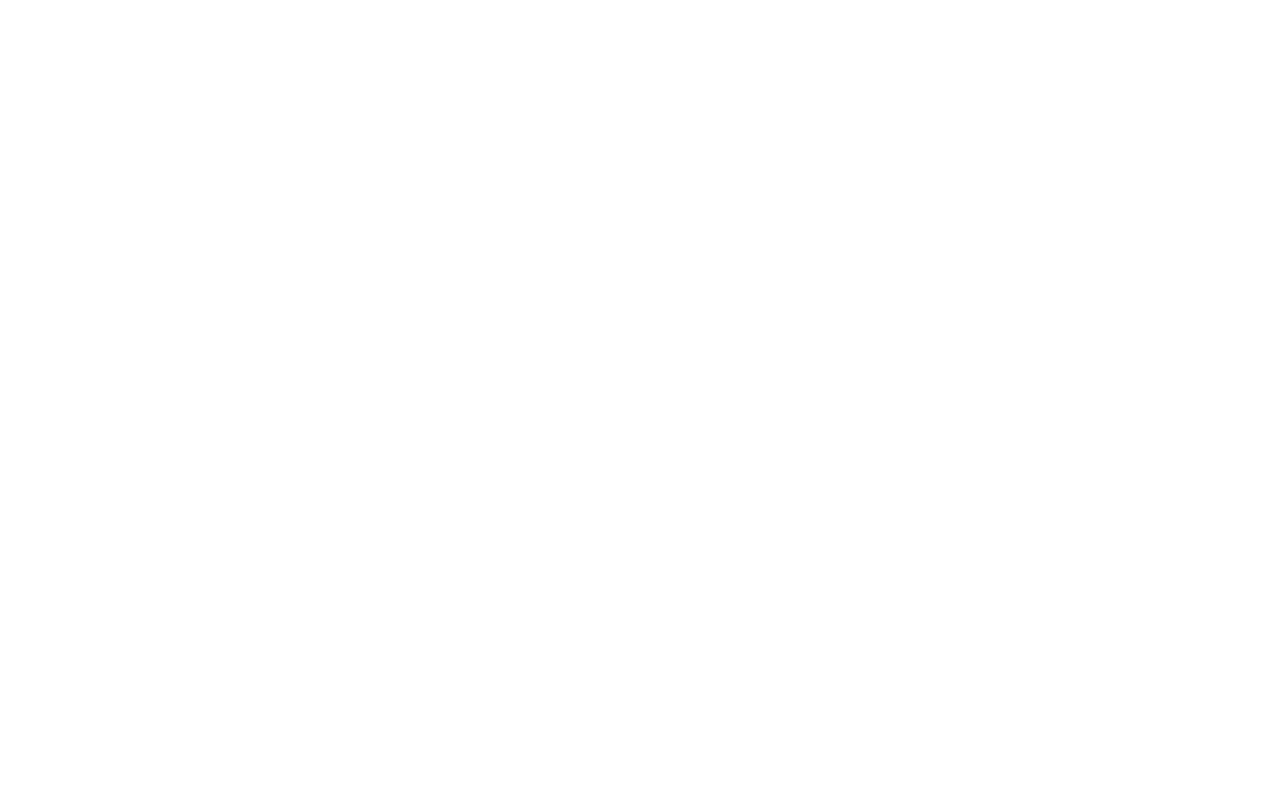
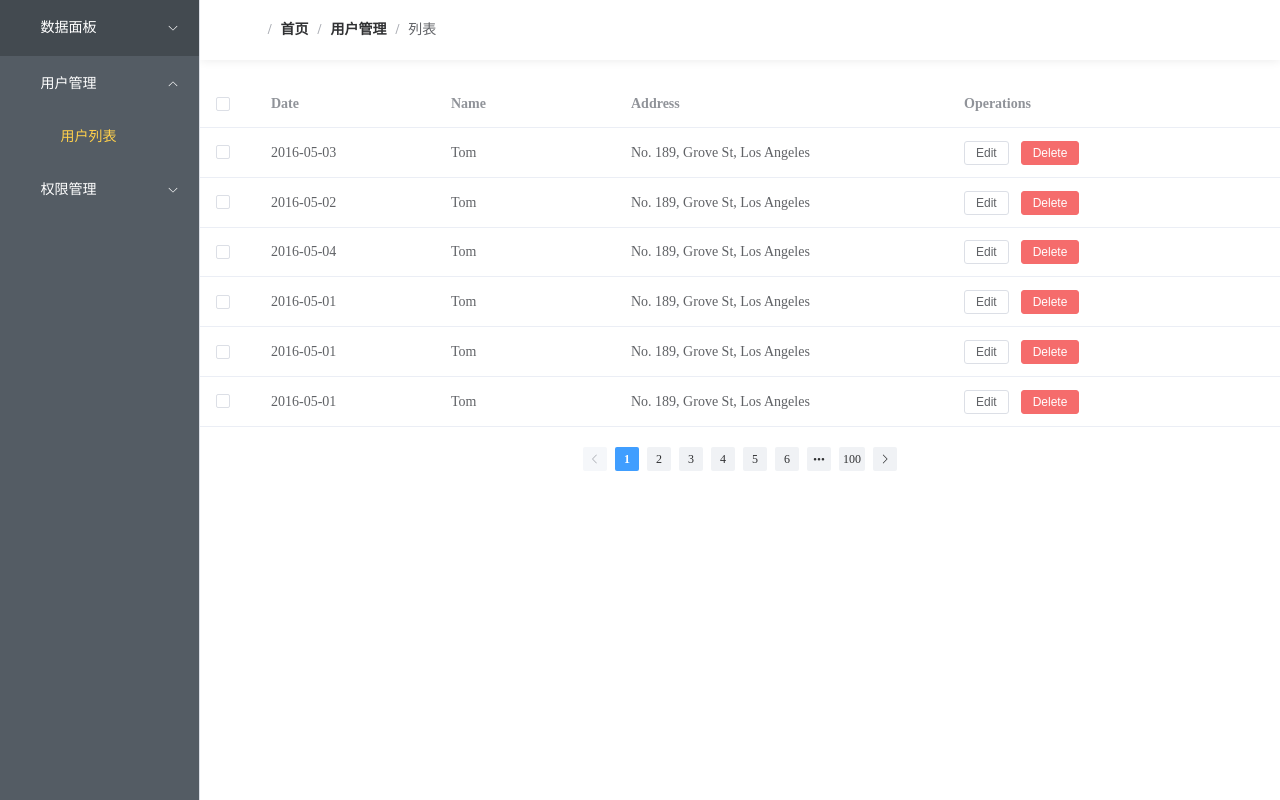
Before and after one commit to JumSama/gym-MS, a Vue app: page /main/user/list in a window 1280 px wide. Before the commit this address had no page. Built offline with nearby package versions, Linux system fonts and the light colour scheme; a web font is replaced by a local one.

Commit message:
feat:用户列表

```diff
--- a/src/assets/iconfont/iconfont.css
+++ b/src/assets/iconfont/iconfont.css
@@ -1,8 +1,8 @@
 @font-face {
   font-family: "iconfont"; /* Project id 3243298 */
-  src: url('//at.alicdn.com/t/font_3243298_o9rwfrgpbq8.woff2?t=1647176585197') format('woff2'),
-       url('//at.alicdn.com/t/font_3243298_o9rwfrgpbq8.woff?t=1647176585197') format('woff'),
-       url('//at.alicdn.com/t/font_3243298_o9rwfrgpbq8.ttf?t=1647176585197') format('truetype');
+  src: url('//at.alicdn.com/t/font_3243298_1vhfhor2tli.woff2?t=1647179266417') format('woff2'),
+       url('//at.alicdn.com/t/font_3243298_1vhfhor2tli.woff?t=1647179266417') format('woff'),
+       url('//at.alicdn.com/t/font_3243298_1vhfhor2tli.ttf?t=1647179266417') format('truetype');
 }
 
 .iconfont {
@@ -11,6 +11,10 @@
   font-style: normal;
   -webkit-font-smoothing: antialiased;
   -moz-osx-font-smoothing: grayscale;
+}
+
+.icon-tiaoxuanxiangmu:before {
+  content: "\e6df";
 }
 
 .icon-zhedie2:before {
--- a/src/router/index.js
+++ b/src/router/index.js
@@ -9,7 +9,25 @@
     },
     {
       path: '/main',
-      component: () => import('@/views/main/main.vue')
+      component: () => import('@/views/main/main.vue'),
+      name: '首页',
+      children: [
+        {
+          path: '/main/user/list',
+          component: () => import('@/views/main/user/user-list.vue'),
+          name: '用户管理'
+        },
+        {
+          path: '/main/right/list',
+          component: () => import('@/views/main/right/right-list.vue'),
+          name: '权限管理'
+        },
+        {
+          path: '/main/analysis/display',
+          component: () => import('@/views/main/analysis/analysis-display.vue'),
+          name: '数据展示'
+        }
+      ]
     }
   ]
 })
--- /dev/null
+++ b/src/views/main/analysis/analysis-display.vue
@@ -0,0 +1,5 @@
+<template>
+  <div>数据展示</div>
+</template>
+
+<script setup></script>
--- a/src/views/main/components/nav-header/cpts/breadcrumb.vue
+++ b/src/views/main/components/nav-header/cpts/breadcrumb.vue
@@ -1,12 +1,21 @@
 <template>
   <el-breadcrumb separator="/">
-    <el-breadcrumb-item :to="{ path: '/' }">homepage</el-breadcrumb-item>
-    <el-breadcrumb-item
-      ><a href="/">promotion management</a></el-breadcrumb-item
-    >
-    <el-breadcrumb-item>promotion list</el-breadcrumb-item>
-    <el-breadcrumb-item>promotion detail</el-breadcrumb-item>
+    <template v-for="path in paths" :key="path">
+      <el-breadcrumb-item :to="{ path: '/' }">{{ path }}</el-breadcrumb-item>
+    </template>
   </el-breadcrumb>
 </template>
 
-<script setup></script>
+<script setup>
+import { useRoute } from 'vue-router'
+import { computed } from 'vue'
+const props = defineProps({
+  breadcrumbList: Object
+})
+const route = useRoute()
+const paths = computed(() => {
+  return route.path.split('/').map((el) => {
+    return props.breadcrumbList[el]
+  })
+})
+</script>
--- a/src/views/main/components/nav-header/nav-header.vue
+++ b/src/views/main/components/nav-header/nav-header.vue
@@ -6,8 +6,7 @@
       @click="collapse"
     ></div>
 
-    <breadcrumb></breadcrumb>
-    <div class="flex-1"></div>
+    <breadcrumb :breadcrumbList="breadcrumbList"></breadcrumb>
   </div>
 </template>
 
@@ -15,8 +14,20 @@
 import breadcrumb from './cpts/breadcrumb.vue'
 import { useMainStore } from '@/stores/mainStore.js'
 const mainStore = useMainStore()
+
+// 侧边栏折叠开关
 const collapse = () => {
   mainStore.isCollapse = !mainStore.isCollapse
+}
+
+// 面包屑对照表
+const breadcrumbList = {
+  main: '首页',
+  user: '用户管理',
+  analysis: '数据面板',
+  right: '权限管理',
+  list: '列表',
+  display: '数据展示'
 }
 </script>
 
--- a/src/views/main/components/nav-sider/cpts/side-menu.vue
+++ b/src/views/main/components/nav-sider/cpts/side-menu.vue
@@ -2,14 +2,14 @@
   <el-menu
     active-text-color="#ffd04b"
     background-color="#545c64"
-    default-active="2-1"
+    :default-active="nowPath"
     text-color="#fff"
     :collapse="mainStore.isCollapse"
     :unique-opened="false"
-    :route="true"
+    :router="true"
   >
     <div class="logo">
-      <span>GYM管理系统</span>
+      <!-- <span>GYM管理系统</span> -->
     </div>
 
     <el-sub-menu v-for="menu in menuList" :index="menu.id" :key="menu.id">
@@ -20,9 +20,9 @@
       <el-menu-item
         v-for="child in menu.children"
         :key="child.id"
-        :index="child.id"
+        :index="child.url"
       >
-        <el-icon><Menu /></el-icon>
+        <span class="iconfont icon-tiaoxuanxiangmu"></span>
         {{ child.title }}
       </el-menu-item>
     </el-sub-menu>
@@ -30,18 +30,15 @@
 </template>
 
 <script setup>
-import { User, Menu, Setting, DataAnalysis } from '@element-plus/icons-vue'
-import { defineComponent } from 'vue'
 import { useMainStore } from '@/stores/mainStore.js'
-const mainStore = useMainStore()
-const iconCpts = defineComponent({
-  User,
-  Setting,
-  DataAnalysis
-})
+import { useRoute } from 'vue-router'
+import { computed } from 'vue'
 defineProps({
   menuList: Array
 })
+const route = useRoute()
+const mainStore = useMainStore()
+const nowPath = computed(() => route.path)
 </script>
 
 <style scoped>
--- a/src/views/main/components/nav-sider/nav-side.vue
+++ b/src/views/main/components/nav-sider/nav-side.vue
@@ -11,28 +11,19 @@
     id: '1',
     title: '数据面板',
     icon: 'icon-fenxi',
-    children: [
-      { id: '1-1', title: '数据展示' },
-      { id: '1-2', title: '数据面板' }
-    ]
+    children: [{ id: '1-1', title: '数据展示', url: '/main/analysis/display' }]
   },
   {
     id: '2',
     title: '用户管理',
     icon: 'icon-yonghuguanli',
-    children: [
-      { id: '2-1', title: '用户列表' },
-      { id: '2-2', title: '数据面板' }
-    ]
+    children: [{ id: '2-1', title: '用户列表', url: '/main/user/list' }]
   },
   {
     id: '3',
     title: '权限管理',
     icon: 'icon-quanxian',
-    children: [
-      { id: '3-1', title: '数据展示' },
-      { id: '3-2', title: '数据面板' }
-    ]
+    children: [{ id: '3-1', title: '权限列表', url: '/main/right/list' }]
   }
 ]
 </script>
--- a/src/views/main/main.vue
+++ b/src/views/main/main.vue
@@ -32,4 +32,12 @@
 .transition {
   transition: width 0.3s;
 }
+.el-container {
+  height: 100vh;
+  overflow: hidden;
+}
+.el-aside {
+  overflow-y: auto;
+  overflow-x: hidden;
+}
 </style>
--- /dev/null
+++ b/src/views/main/right/right-list.vue
@@ -0,0 +1,5 @@
+<template>
+  <div>权限列表</div>
+</template>
+
+<script setup></script>
--- /dev/null
+++ b/src/views/main/user/user-list.vue
@@ -0,0 +1,102 @@
+<template>
+  <el-table
+    :data="tableData"
+    @select="selected"
+    size="large"
+    style="width: 100%"
+    ref="multiple"
+  >
+    <el-table-column type="selection" width="55" />
+    <el-table-column prop="date" label="Date" width="180" />
+    <el-table-column prop="name" label="Name" width="180" />
+    <el-table-column prop="address" label="Address" />
+    <el-table-column label="Operations">
+      <template #default="scope">
+        <el-button size="small" @click="handleEdit(scope.$index, scope.row)"
+          >Edit</el-button
+        >
+        <el-button
+          size="small"
+          type="danger"
+          @click="handleDelete(scope.$index, scope.row)"
+          >Delete</el-button
+        >
+      </template>
+    </el-table-column>
+  </el-table>
+  <el-pagination
+    background
+    layout="prev, pager, next"
+    :total="1000"
+    :current-page="currentPage"
+    @update:currentPage="handle"
+    :hide-on-single-page="true"
+  ></el-pagination>
+</template>
+
+<script setup>
+import { ref, watchEffect, watch, onMounted } from 'vue'
+const currentPage = ref(null)
+
+// 数据规模
+const userSize = ref(0)
+
+// 分页数据
+const userData = ref([])
+const handle = (e) => {
+  // 请求分页数据
+  console.log(e)
+}
+
+// 多选
+const multiple = ref(null)
+
+// 当前选中列表proxy
+const currentSelected = ref([])
+const selected = (payload) => {
+  currentSelected.value = payload
+}
+
+const tableData = [
+  {
+    date: '2016-05-03',
+    name: 'Tom',
+    address: 'No. 189, Grove St, Los Angeles'
+  },
+  {
+    date: '2016-05-02',
+    name: 'Tom',
+    address: 'No. 189, Grove St, Los Angeles'
+  },
+  {
+    date: '2016-05-04',
+    name: 'Tom',
+    address: 'No. 189, Grove St, Los Angeles'
+  },
+  {
+    date: '2016-05-01',
+    name: 'Tom',
+    address: 'No. 189, Grove St, Los Angeles'
+  },
+  {
+    date: '2016-05-01',
+    name: 'Tom',
+    address: 'No. 189, Grove St, Los Angeles'
+  },
+  {
+    date: '2016-05-01',
+    name: 'Tom',
+    address: 'No. 189, Grove St, Los Angeles'
+  }
+]
+</script>
+
+<style scoped>
+.el-table {
+  margin-top: 20px;
+}
+.el-pagination {
+  margin-top: 20px;
+  justify-content: center;
+}
+</style>
```
Also changed, not shown: src/views/main/components/nav-sider/cpts/side-icon.vue (deleted, +0 -29 lines).
